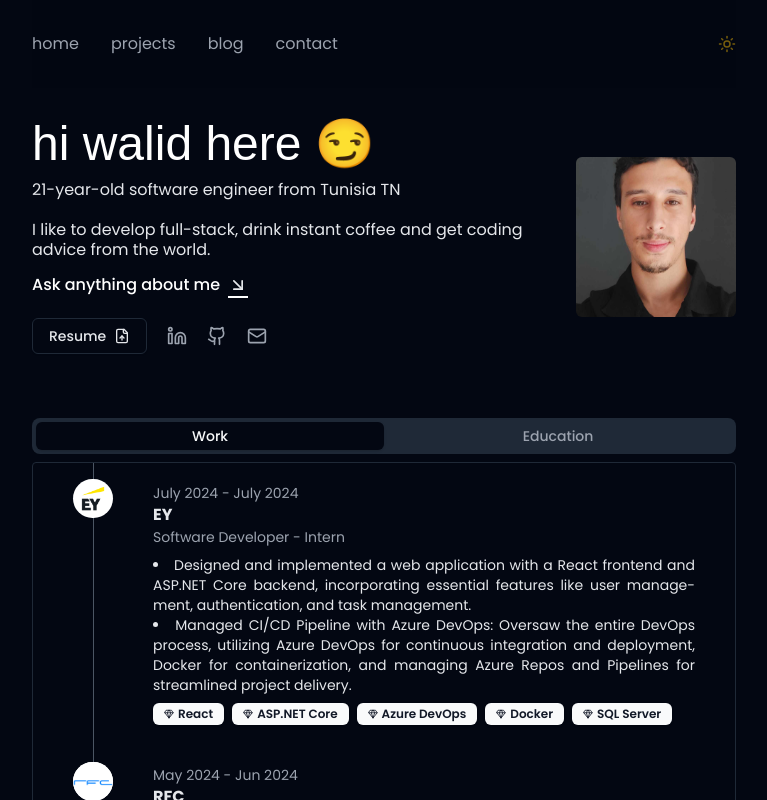
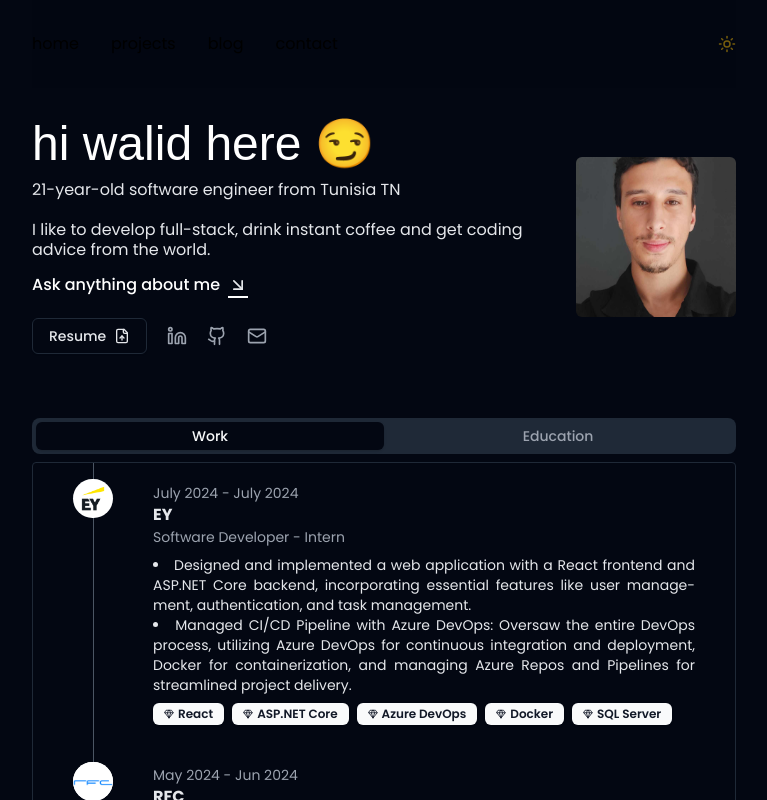
Before and after one commit to Walids35/website, a Next.js app: page / in a window 1280 px wide. Shown: the top 800 px of the page, without its empty margins (256-1023 px from the left). Built offline with nearby package versions, Linux system fonts and the light colour scheme; a web font is replaced by a local one.

Commit message:
text change

```diff
--- a/src/components/navbar.tsx
+++ b/src/components/navbar.tsx
@@ -4,11 +4,11 @@ import { Moon, Sun } from "lucide-react";
 import Link from "next/link";
 
 const NavBar = () => {
-  const buttonStyle = "hover:text-white duration-300 transition-all";
+  const buttonStyle = "dark:hover:text-white text-black hover:text-gray-500 duration-300 transition-all";
   const [theme, toggleTheme] = useDarkMode() as [string, () => void];
 
   return (
-    <div className="w-full text-gray-400 sticky top-0 z-50 bg-background/75 py-8 backdrop-blur-sm">
+    <nav className="w-full sticky top-0 z-50 bg-background/75 py-8 backdrop-blur-sm">
       <div className="flex items-center justify-between">
       <div className="flex gap-4 sm:gap-8">
         <Link className={buttonStyle} href={"/"}>
@@ -32,7 +32,7 @@ const NavBar = () => {
         )}
       </div>
       </div>
-    </div>
+    </nav>
   );
 };
 
```
